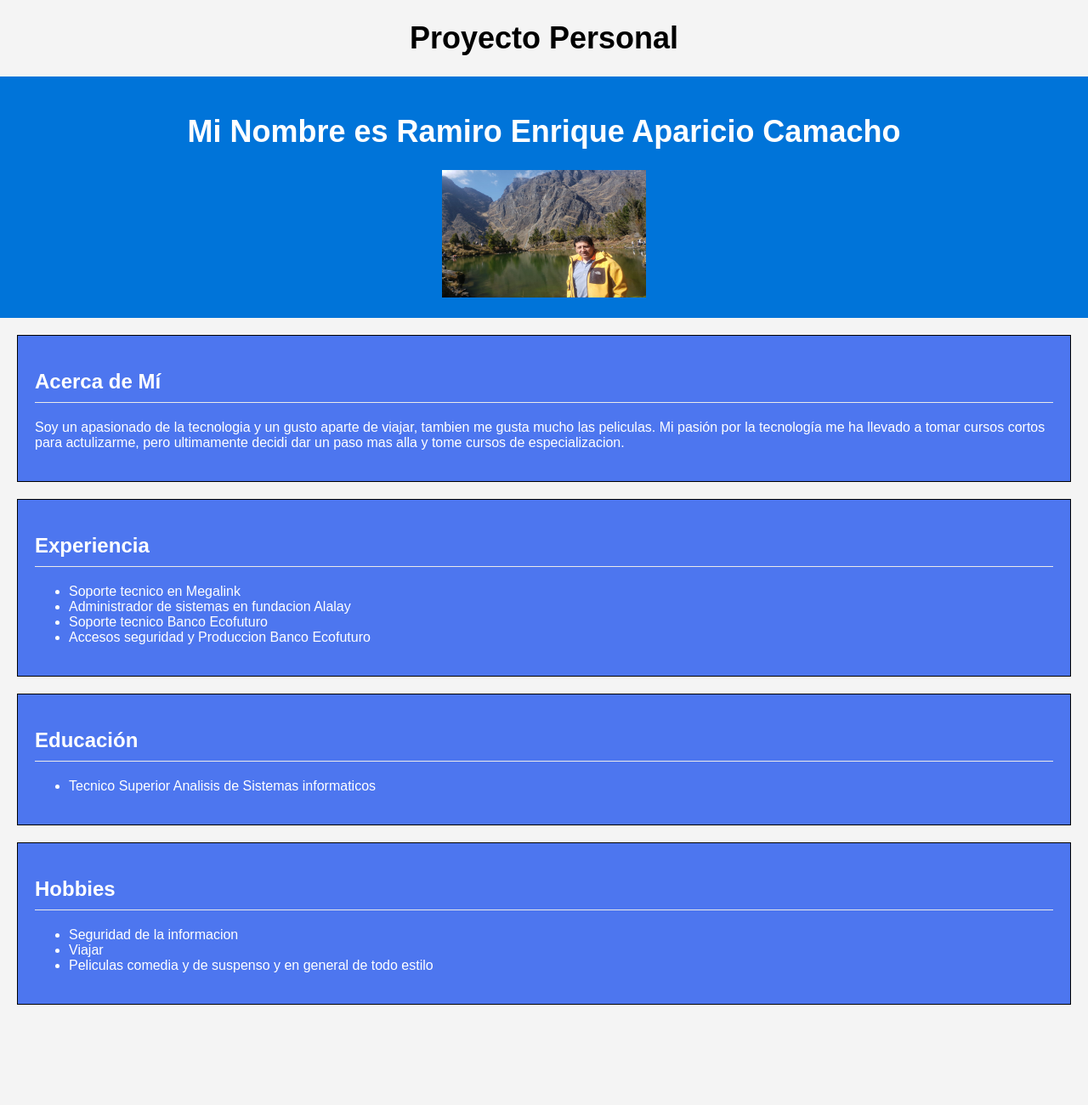
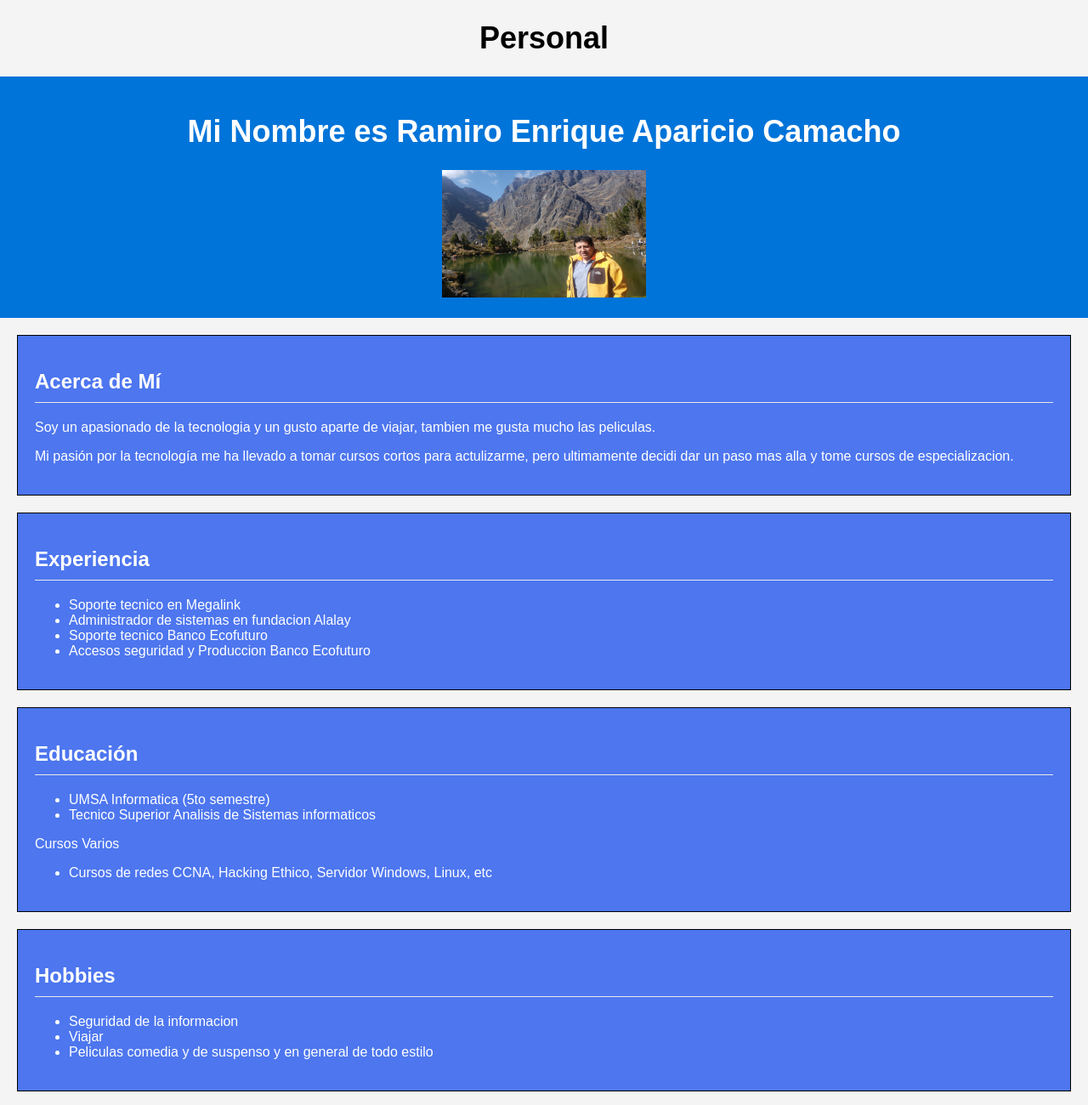
Before and after one commit to ramiroEthanA/ramiro.github.io, a plain HTML site: page index.html in a window 1280 px wide. Shown: the whole page at 85% size. Before the commit the page ends 1202 px from the top, so only its background shows below. Drawn offline with Linux system fonts and the light colour scheme.

Commit message:
Arreglo 13-10-2023
Se arreglo el titulo y algunos detalles

```diff
--- a/index.html
+++ b/index.html
@@ -3,13 +3,11 @@
 <head>
     <meta charset="UTF-8">
     <meta name="viewport" content="width=device-width, initial-scale=1.0">
-    <title>Document</title>
+    <title>Mi Portafolio</title>
 </head>
 <body>
-    <center><h1>   Proyecto Personal      </h1> </center>
+    <center><h1>  Personal      </h1> </center>
     <meta charset="UTF-8">
-
-    <title>Mi Portafolio</title>
 
     <link rel="stylesheet" type="text/css" href="stylo.css">
 </head>
@@ -20,9 +18,10 @@
     </header>
     <section id="about">
         <h2>Acerca de Mí</h2>
-        <p>Soy un apasionado de la tecnologia y un gusto aparte de viajar, tambien me gusta mucho las peliculas.
+        <p>Soy un apasionado de la tecnologia y un gusto aparte de viajar, tambien me gusta mucho las peliculas. </p>
 
-            Mi pasión por la tecnología me ha llevado a tomar cursos cortos para actulizarme, pero ultimamente decidi dar un paso mas alla y tome cursos de especializacion. </p>
+           <p> Mi pasión por la tecnología me ha llevado a tomar cursos cortos para actulizarme, pero ultimamente decidi
+             dar un paso mas alla y tome cursos de especializacion. </p>
     </section>
     <section id="experience">
         <h2>Experiencia</h2>
@@ -36,7 +35,12 @@
     <section id="education">
         <h2>Educación</h2>
         <ul>
+            <li>UMSA Informatica (5to semestre)</li>
             <li>Tecnico Superior Analisis de Sistemas informaticos</li>
+        </ul>
+        <p>Cursos Varios</p>
+        <ul>
+            <li>Cursos de redes CCNA, Hacking Ethico, Servidor Windows, Linux, etc  </li>
         </ul>
     </section>
     <section id="hobbies">
```
